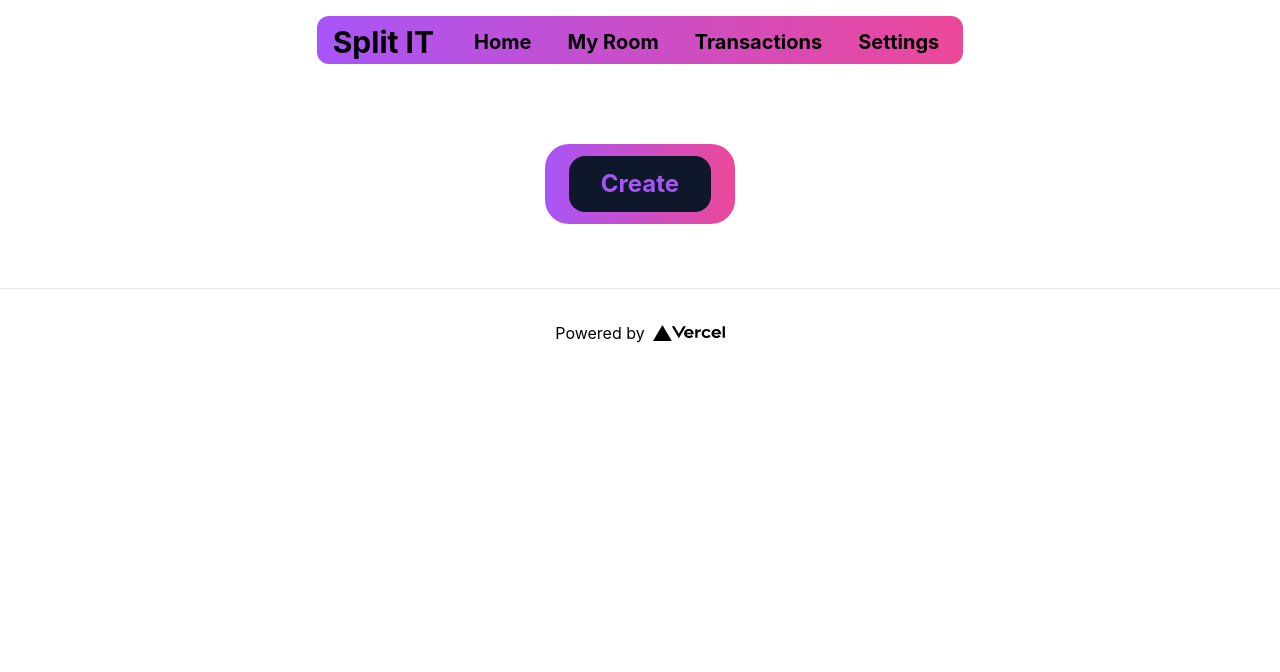
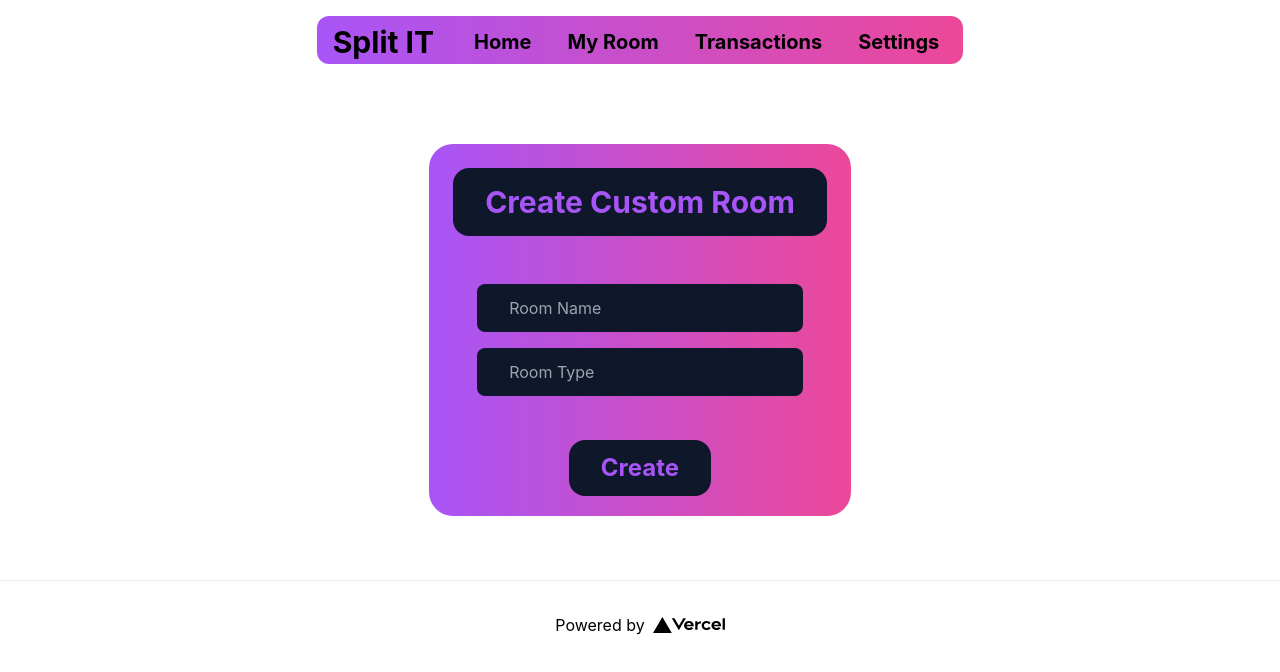
Before and after one commit to ayush035/SplitIT, a Next.js app in the folder splitit/: page /create in a window 1280 px wide. Shown: the top 672 px of the page. Built offline with nearby package versions, Linux system fonts and the light colour scheme.

Commit message:
Update create.js

```diff
--- a/splitit/pages/create.js
+++ b/splitit/pages/create.js
@@ -11,16 +11,25 @@ export default function create() {
     <>
     <Navbar />
     <div className='flex justify-center items-center'>
+
         <main className='my-16 rounded-3xl bg-gradient-to-r from-purple-500 to-pink-500 text-purple-500'>
+        <div className='flex justify-center items-center my-6 mx-6'>
+        <div className='rounded-2xl bg-slate-900'>
+        <div className=' text-3xl my-4 mx-8 cursor-pointer font-bold'>
+        Create Custom Room
+        </div>
+        </div>
+        </div>
+
+        <div className=" p-4 mx-8 right flex flex-col">
 
 
-        <div className='flex justify-center items-center my-3 mx-6'>
-        <div className='rounded-2xl bg-slate-900'>
-        <button className=' text-2xl my-3 mx-8 cursor-pointer font-bold'>
-            Create
-            </button>
-            </div>
-            </div>
+
+        <input className="px-8 h-12 my-2  rounded-lg  bg-slate-900 text-purple-500" type="text" placeholder="Room Name">
+    </input>
+    <input className="px-8 h-12 my-2  rounded-lg  bg-slate-900 text-purple-500" type="text" placeholder="Room Type">
+    </input>
+    </div>
 
 
 
@@ -31,6 +40,13 @@ export default function create() {
 
 
 
+        <div className='flex justify-center items-center my-5 mx-6'>
+        <div className='rounded-2xl bg-slate-900'>
+        <button className=' text-2xl my-3 mx-8 cursor-pointer font-bold'>
+            Create
+            </button>
+            </div>
+            </div>
 
 
         </main>
```
